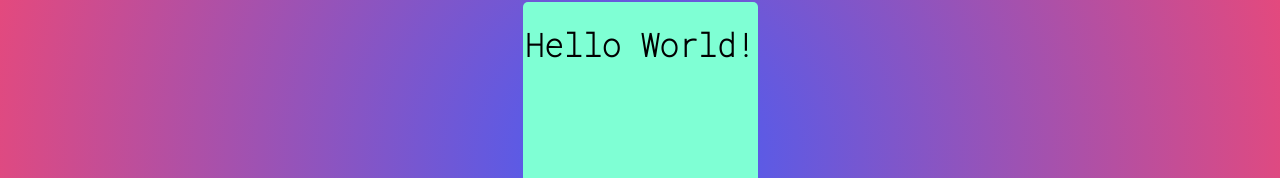
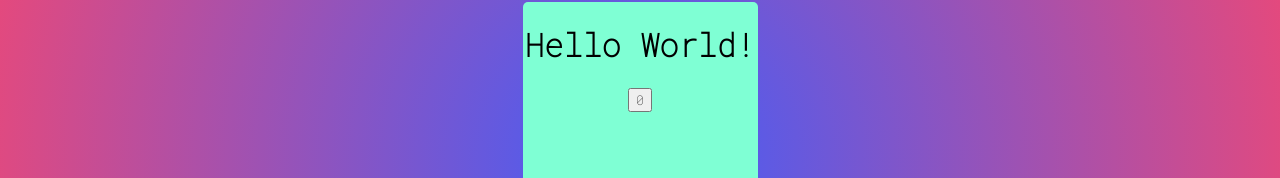
Before and after one commit to aafernands/calculator-app, a React (Create React App) app: page / in a window 1280 px wide. Shown: the part 246-424 px from the top of the page. Built offline with nearby package versions, Linux system fonts and the light colour scheme.

Commit message:
calc buttons created

```diff
--- /dev/null
+++ b/src/components/Button.jsx
@@ -0,0 +1,6 @@
+import React from "react";
+import "./Button.css";
+
+export default function Button(props) {
+  return <button className="button">0</button>;
+}
--- a/src/main/Calculator.jsx
+++ b/src/main/Calculator.jsx
@@ -1,11 +1,13 @@
 import React, { Component } from "react";
 import "./Calculator.css";
+import Button from "../components/Button";
 
 export default class Calculator extends Component {
   render() {
     return (
       <div className="calculator">
         <h1>Hello World!</h1>
+        <Button />
       </div>
     );
   }
```
Also changed, not shown: src/components/Button.css (added).
